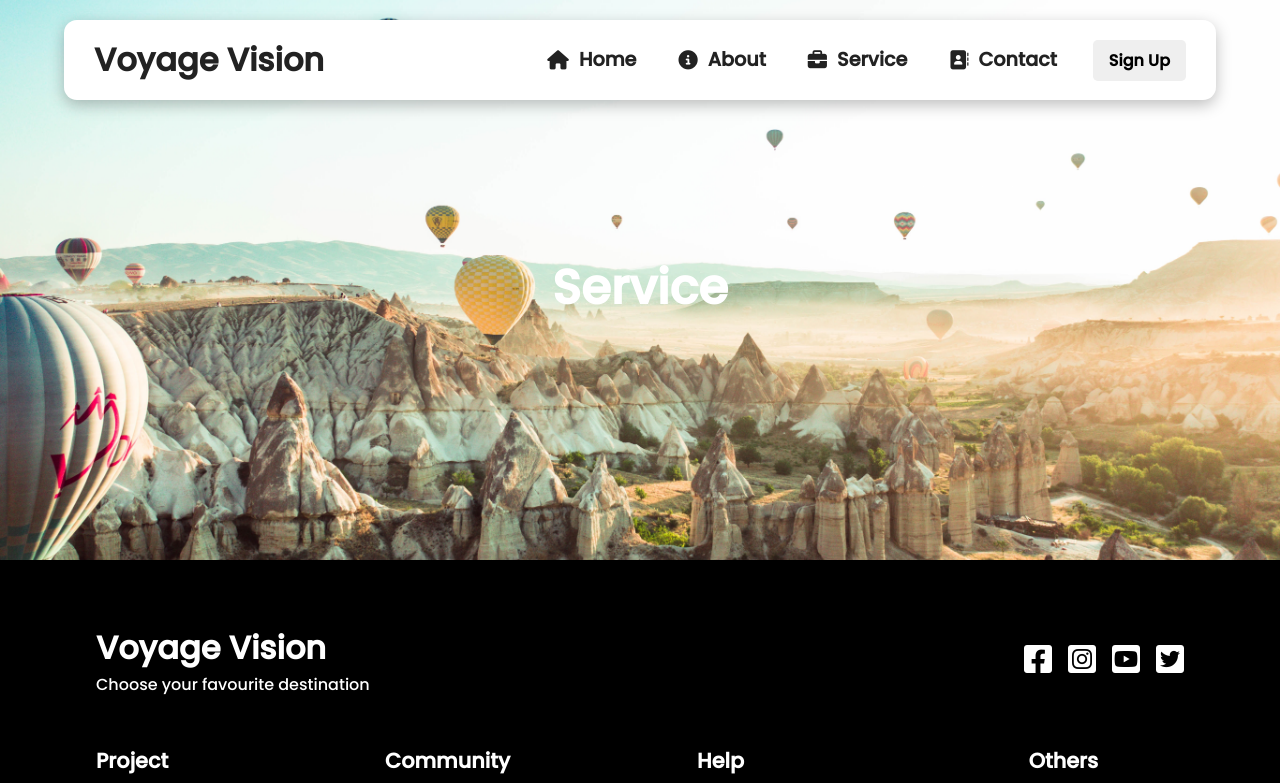
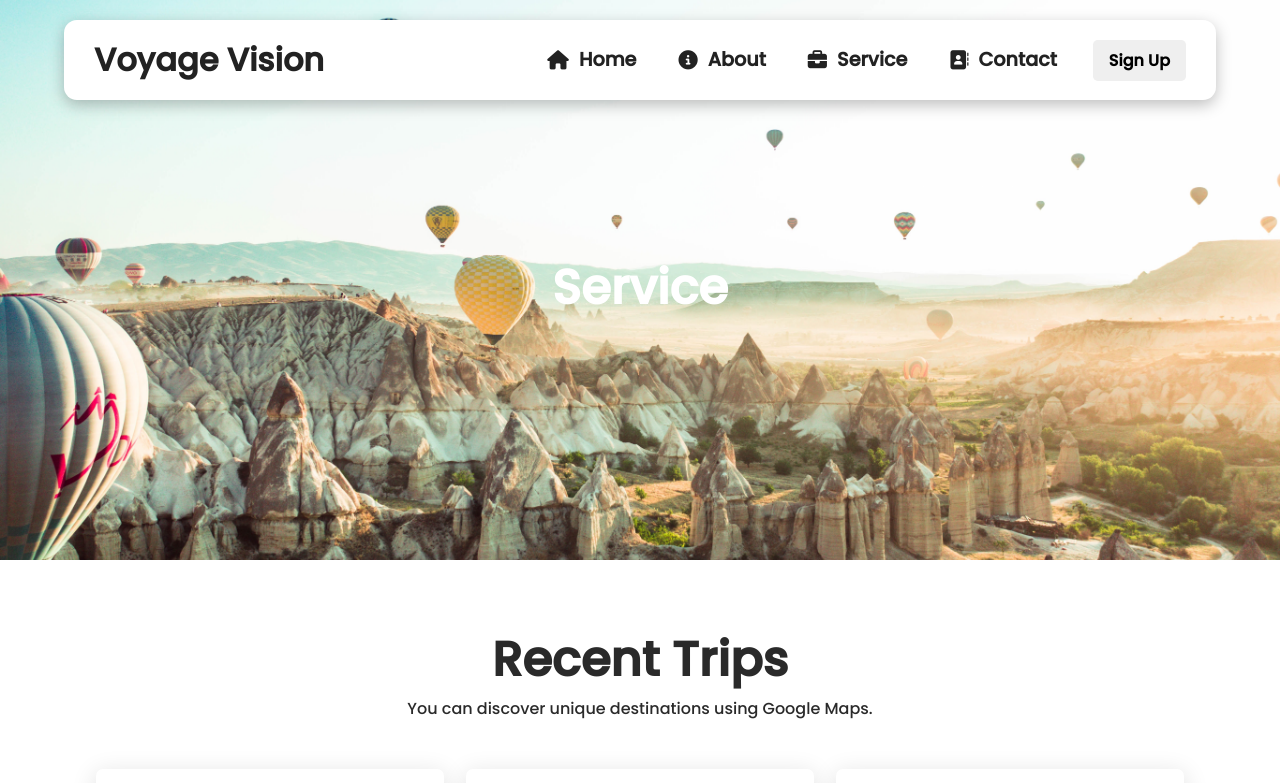
Before and after one commit to Shreeharan1207/Voyage-Vision, a React (Create React App) app: page /service in a window 1280 px wide. Shown: the top 783 px of the page. Built offline with nearby package versions, Linux system fonts and the light colour scheme.

Commit message:
Service Component

```diff
--- a/src/Components/Pages/Service.js
+++ b/src/Components/Pages/Service.js
@@ -4,6 +4,7 @@ import Hero from '../Hero'
 import serviceImg from '../../Assets/1.jpg'
 import classes from '../Hero.module.css'
 import Footer from '../Footer'
+import Trip from '../Trip'
 
 const Service = () => {
   return (
@@ -13,6 +14,7 @@ const Service = () => {
         heroImg={serviceImg}
         title="Service"
       />
+      <Trip/>
       <Footer/>
     </>
   )
```
